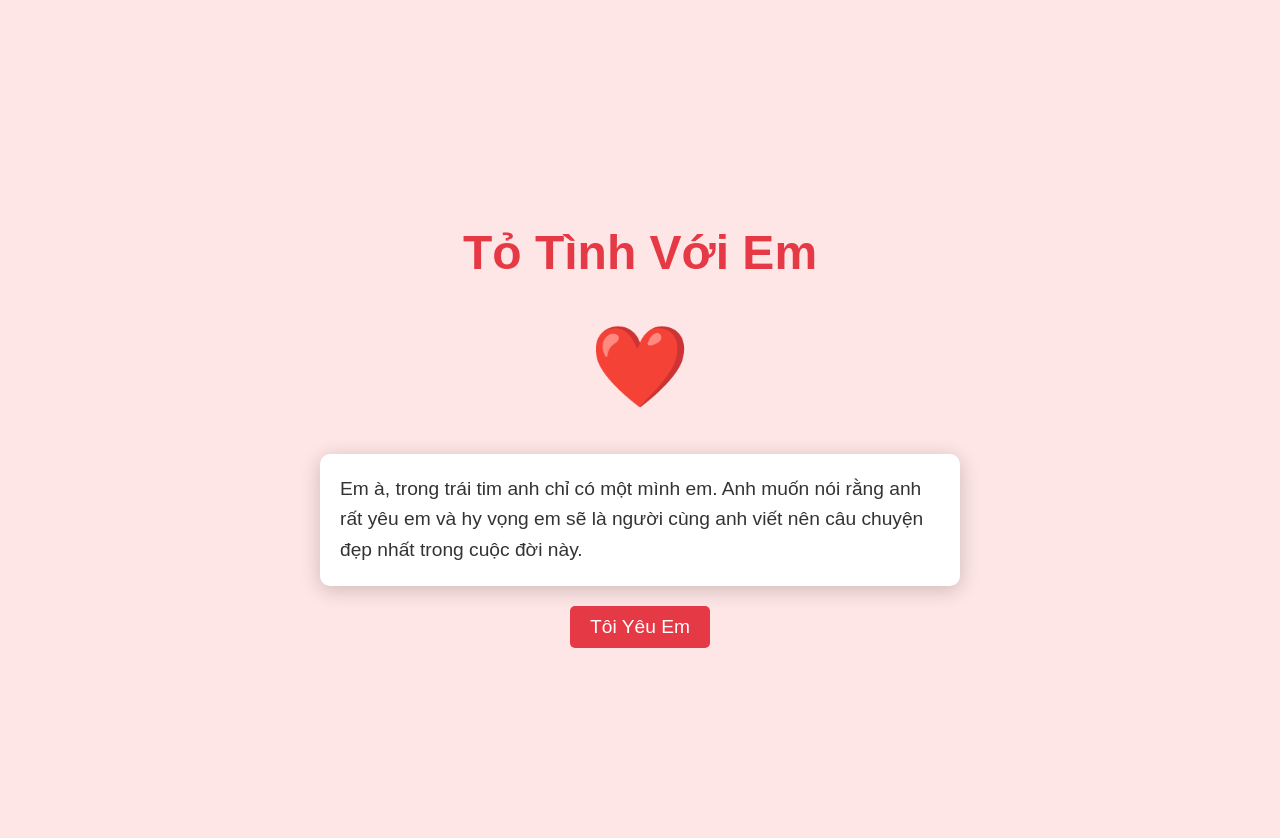
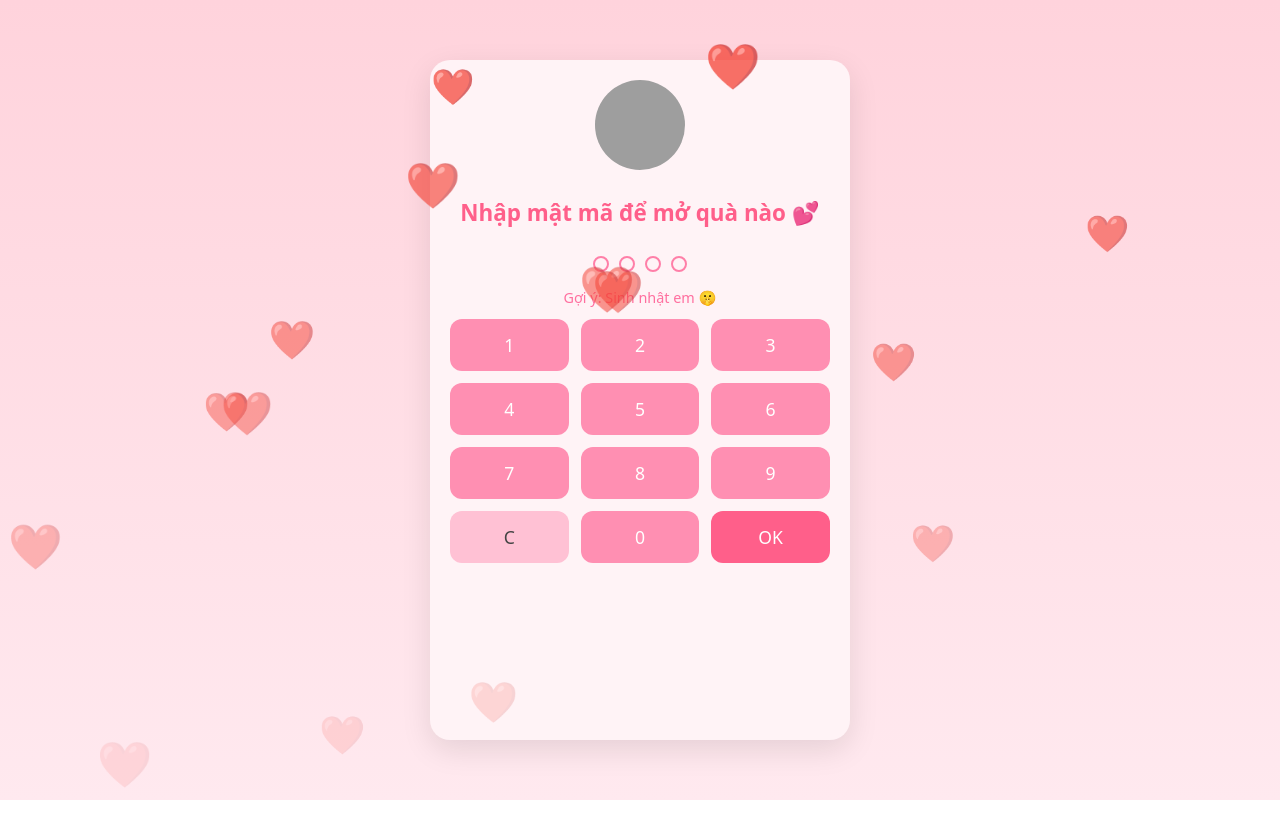
Before and after one commit to Manh8929/tech4example, a plain HTML site: page index.html in a window 1280 px wide. After the commit the page ends 800 px from the top, so only its background shows below. Drawn offline with Linux system fonts and the light colour scheme; grey boxes are pictures that could not be loaded.

Commit message:
created anniversary and update index

```diff
--- a/index.html
+++ b/index.html
@@ -1,17 +1,58 @@
 <!DOCTYPE html>
-<html lang="en">
+<html lang="vi">
 <head>
-    <meta charset="UTF-8">
-    <meta name="viewport" content="width=device-width, initial-scale=1.0">
-    <title>Document</title>
-    <link rel="stylesheet" href="style.css">
+<meta charset="UTF-8">
+<meta name="viewport" content="width=device-width, initial-scale=1.0">
+<title>Nhập mật mã</title>
+<link rel="stylesheet" href="style.css">
 </head>
 <body>
-  <h1>Tỏ Tình Với Em</h1>
-  <div class="heart">❤️</div>
-  <p>Em à, trong trái tim anh chỉ có một mình em.
-      Anh muốn nói rằng anh rất yêu em và hy vọng em sẽ là người
-      cùng anh viết nên câu chuyện đẹp nhất trong cuộc đời này.</p>
-  <button onclick="alert('Yêu em mãi mãi!')">Tôi Yêu Em</button>
+
+<div class="hearts"></div>
+
+<section class="page active">
+
+  <div class="card">
+
+    <div class="avatar">
+      <img src="./image/image.png">
+    </div>
+
+    <h2 class="title">
+      Nhập mật mã để mở quà nào 💕
+    </h2>
+
+    <div class="pin-box" id="pinBox">
+      <span></span><span></span><span></span><span></span>
+    </div>
+
+    <div class="hint">
+      Gợi ý: Sinh nhật em 🤫
+    </div>
+
+    <div class="keypad">
+      <button onclick="press(1)">1</button>
+      <button onclick="press(2)">2</button>
+      <button onclick="press(3)">3</button>
+      <button onclick="press(4)">4</button>
+      <button onclick="press(5)">5</button>
+      <button onclick="press(6)">6</button>
+      <button onclick="press(7)">7</button>
+      <button onclick="press(8)">8</button>
+      <button onclick="press(9)">9</button>
+      <button class="clear" onclick="clearPin()">C</button>
+      <button onclick="press(0)">0</button>
+      <button class="ok" onclick="checkPin()">OK</button>
+    </div>
+
+    <div class="loading" id="loading">
+      Đã xác nhận! Loading Tình Yêu... ❤️
+    </div>
+
+  </div>
+
+</section>
+
+<script src="script.js"></script>
 </body>
 </html>
--- /dev/null
+++ b/script.js
@@ -0,0 +1,74 @@
+/* ===== HEART EFFECT ===== */
+
+const heartsContainer = document.querySelector(".hearts");
+
+function createHeart(){
+  if(!heartsContainer) return;
+
+  const heart = document.createElement("div");
+  heart.className = "heart";
+  heart.innerText = "❤️";
+
+  const size = Math.random()*10 + 35;
+  heart.style.fontSize = size + "px";
+  heart.style.left = Math.random()*100 + "%";
+  heart.style.animationDuration = (Math.random()*3 + 4) + "s";
+
+  heartsContainer.appendChild(heart);
+
+  setTimeout(()=>heart.remove(),8000);
+}
+
+setInterval(createHeart,300);
+
+
+/* ===== PIN PAGE ONLY ===== */
+
+let pin = [];
+
+const correctPin = "1106";
+
+const pinBox = document.getElementById("pinBox");
+const loading = document.getElementById("loading");
+
+function renderPin(){
+  if(!pinBox) return;
+
+  const dots = pinBox.querySelectorAll("span");
+  dots.forEach((dot,i)=>{
+    dot.classList.toggle("filled", i < pin.length);
+  });
+}
+
+function press(num){
+  if(!pinBox) return;
+
+  if(pin.length >= 4) return;
+  pin.push(num);
+  renderPin();
+}
+
+function clearPin(){
+  if(!pinBox) return;
+
+  pin = [];
+  renderPin();
+}
+
+function checkPin(){
+  if(!pinBox) return;
+
+  if(pin.length < 4) return;
+
+  if(pin.join("") === correctPin){
+    loading.style.display = "block";
+
+    setTimeout(()=>{
+      window.location.href = "anniversary.html";
+    },1200);
+
+  }else{
+    alert("Sai mật mã rồi 😭");
+    clearPin();
+  }
+}
--- a/style.css
+++ b/style.css
@@ -1,7 +1,7 @@
 /* p{
     color: aqua;
 } */
-body {
+/* body {
 font-family: 'Arial', sans-serif;
 background-color: #ffe6e6;
 color: #333;
@@ -46,4 +46,179 @@ transition: background-color 0.3s;
 }
 button:hover {
 background-color: #d62839;
+} */
+
+*{
+  box-sizing: border-box;
+  font-family: system-ui, sans-serif;
 }
+
+body{
+  margin:0;
+  min-height:100vh;
+  background: linear-gradient(#ffd3dc,#ffe9ef);
+  overflow: hidden;
+}
+
+.page{
+  min-height:100vh;
+  display:flex;
+  align-items:center;
+  justify-content:center;
+  padding:16px;
+}
+
+.card{
+  width:100%;
+  max-width:420px;
+  background:#fff3f6;
+  border-radius:20px;
+  padding:20px;
+  text-align:center;
+  box-shadow:0 10px 30px rgba(0,0,0,.1);
+
+  display: flex;
+  flex-direction: column;
+  height: 85vh;
+}
+
+.photo-box{
+  width: 100%;
+  height: 250px;   /* bạn có thể đổi 140–180 tuỳ thích */
+  margin-bottom: 10px;
+}
+
+.photo-box img{
+  width:100%;
+  height:100%;
+  border-radius:14px;
+  object-fit:cover;
+}
+
+.avatar img{
+  width:90px;
+  height:90px;
+  border-radius:50%;
+  object-fit:cover;
+  margin-bottom:10px;
+}
+
+.title{
+  color:#ff5f8a;
+  margin:12px 0;
+  font-size:1.4rem;
+}
+
+.content{
+  color:#555;
+  line-height:1.5;
+  font-size:0.95rem;
+
+  overflow-y: auto;
+  flex: 1;
+  padding-right: 6px;
+}
+
+/* PIN */
+
+.pin-box{
+  display:flex;
+  justify-content:center;
+  gap:10px;
+  margin:16px 0;
+}
+
+.pin-box span{
+  width:16px;
+  height:16px;
+  border-radius:50%;
+  border:2px solid #ff7fa8;
+}
+
+.pin-box span.filled{
+  background:#ff7fa8;
+}
+
+.hint{
+  color:#ff6f9f;
+  font-size:0.9rem;
+  margin-bottom:12px;
+}
+
+.keypad{
+  display:grid;
+  grid-template-columns:repeat(3,1fr);
+  gap:12px;
+}
+
+.keypad button{
+  padding:14px 0;
+  font-size:1.1rem;
+  border:none;
+  border-radius:12px;
+  background:#ff8fb2;
+  color:white;
+  cursor:pointer;
+}
+
+.keypad .clear{
+  background:#ffc1d4;
+  color:#444;
+}
+
+.keypad .ok{
+  background:#ff5f8a;
+}
+
+.loading{
+  display:none;
+  margin-top:12px;
+  color:#ff5f8a;
+  font-weight:600;
+}
+
+/* HEART */
+
+.hearts{
+  position:fixed;
+  inset:0;
+  pointer-events:none;
+  overflow:hidden;
+}
+
+.heart{
+  position:absolute;
+  top:-20px;
+  animation: fall linear forwards;
+  opacity:.8;
+}
+
+@keyframes fall{
+  to{
+    transform: translateY(110vh);
+    opacity:0;
+  }
+}
+
+@media (max-width:420px){
+  .card{
+    padding:16px;
+  }
+}
+.love-btn{
+  margin-top: 14px;
+  padding: 12px 18px;
+  border: none;
+  border-radius: 999px;
+  background: linear-gradient(135deg,#ff6fa5,#ff4f8b);
+  color: white;
+  font-size: 1rem;
+  font-weight: 600;
+  cursor: pointer;
+  box-shadow: 0 8px 18px rgba(255,79,139,.35);
+  transition: transform .2s ease, box-shadow .2s ease;
+}
+
+.love-btn:active{
+  transform: scale(.95);
+}
```
Also changed, not shown: anniversary.html (added, +54 -0 lines), 1 other file.
